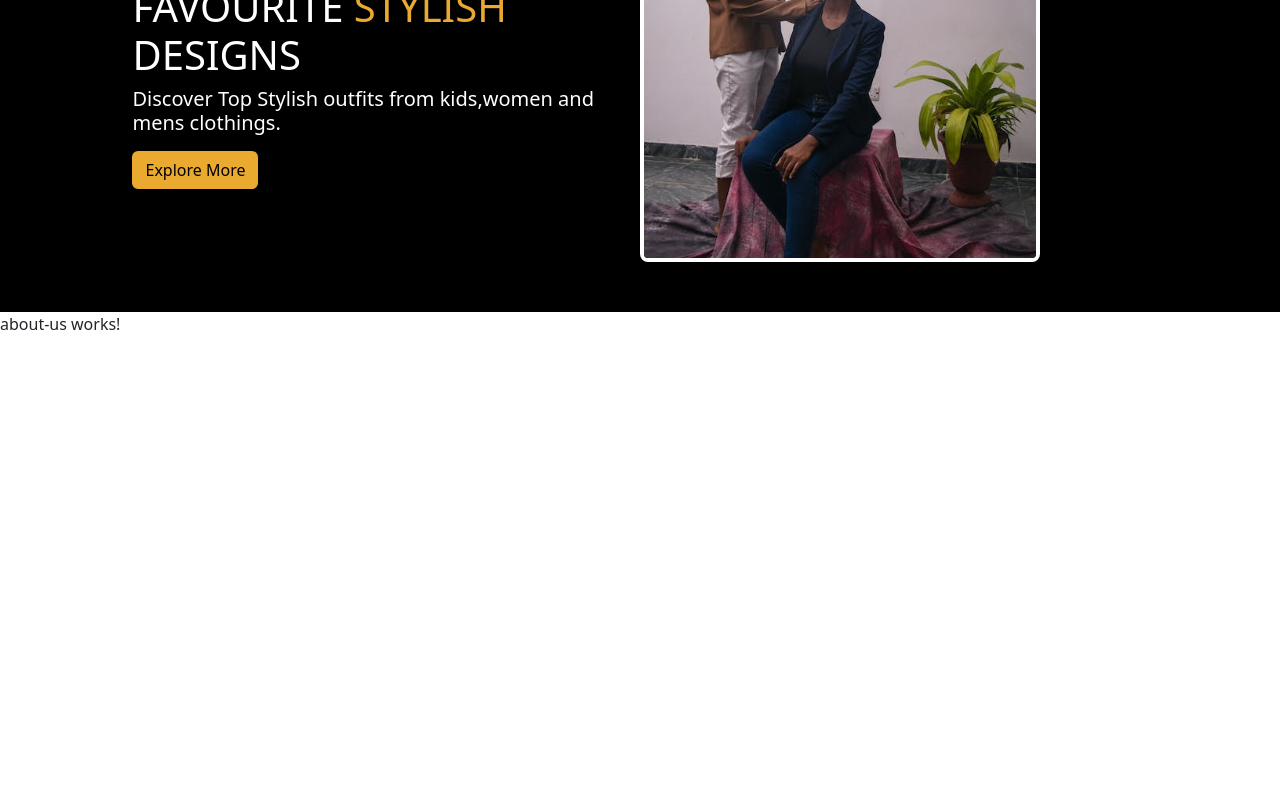
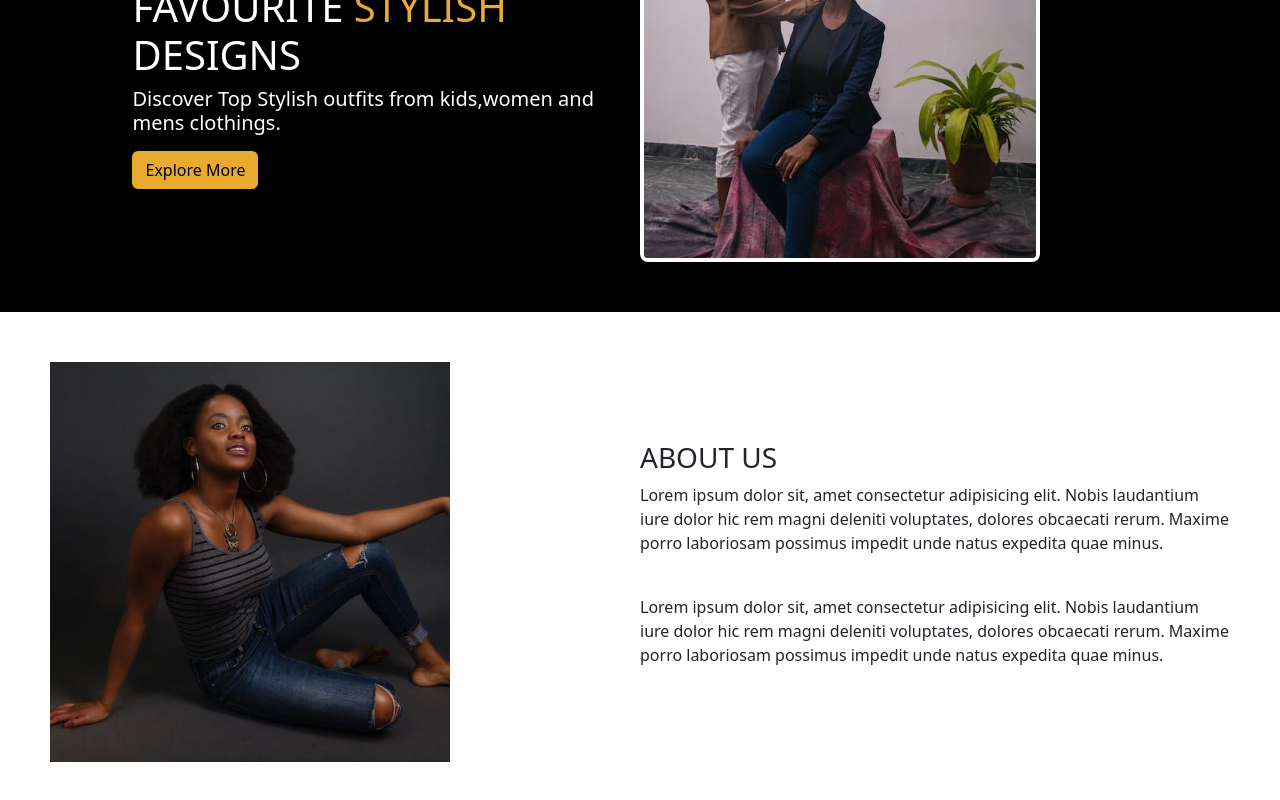
Before and after one commit to Carol254/vogueWavesCollection, an Angular app: page / in a window 1280 px wide. Shown: the part 244-1044 px from the top of the page. Before the commit the page ends 800 px from the top, so only its background shows below. Built offline with nearby package versions, Linux system fonts and the light colour scheme.

Commit message:
few changes made

```diff
--- a/src/app/about-us/about-us.component.css
+++ b/src/app/about-us/about-us.component.css
@@ -0,0 +1,18 @@
+._content{
+    justify-content: center;
+    align-items: center;
+    /* height: 100vh; */
+    display: flex;
+    padding: 50px;
+}
+.item-1{
+    margin: auto;
+}
+.item-2{
+    margin: auto;
+}
+.abt-img{
+    width: 400px;
+    height: 400px;
+    object-fit: contain;
+}
--- a/src/app/about-us/about-us.component.html
+++ b/src/app/about-us/about-us.component.html
@@ -1 +1,19 @@
-<p>about-us works!</p>
+<div class="main">
+    <div class="d-flex _content">
+        <div class="col-6 item-1">
+            <img class="abt-img" src="\assets\m-4.jpg">
+        </div>
+        <div class="col-6 item-2">
+            <h3>ABOUT US</h3>
+            <p>Lorem ipsum dolor sit, amet consectetur adipisicing elit.
+                Nobis laudantium iure dolor hic rem magni deleniti voluptates, dolores obcaecati rerum.
+                Maxime porro laboriosam possimus impedit unde natus expedita quae minus.
+            </p>
+            <br>
+            <p>Lorem ipsum dolor sit, amet consectetur adipisicing elit.
+                Nobis laudantium iure dolor hic rem magni deleniti voluptates, dolores obcaecati rerum.
+                Maxime porro laboriosam possimus impedit unde natus expedita quae minus.
+            </p>
+        </div>
+    </div>
+</div>
```
Also changed, not shown: src/assets/m-4.jpg (added).
